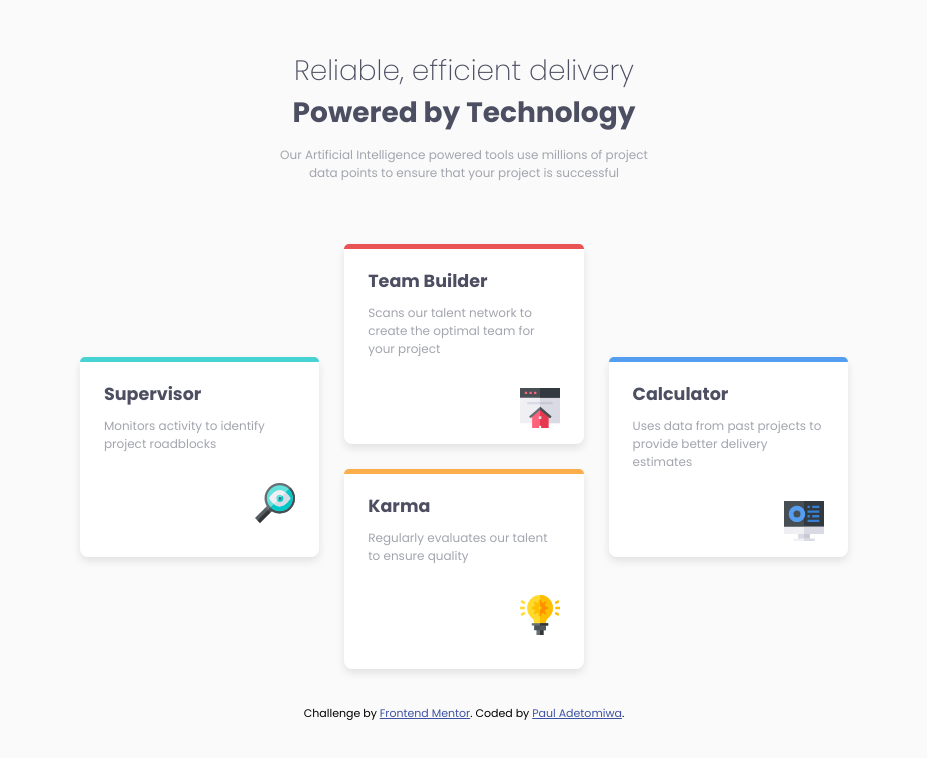
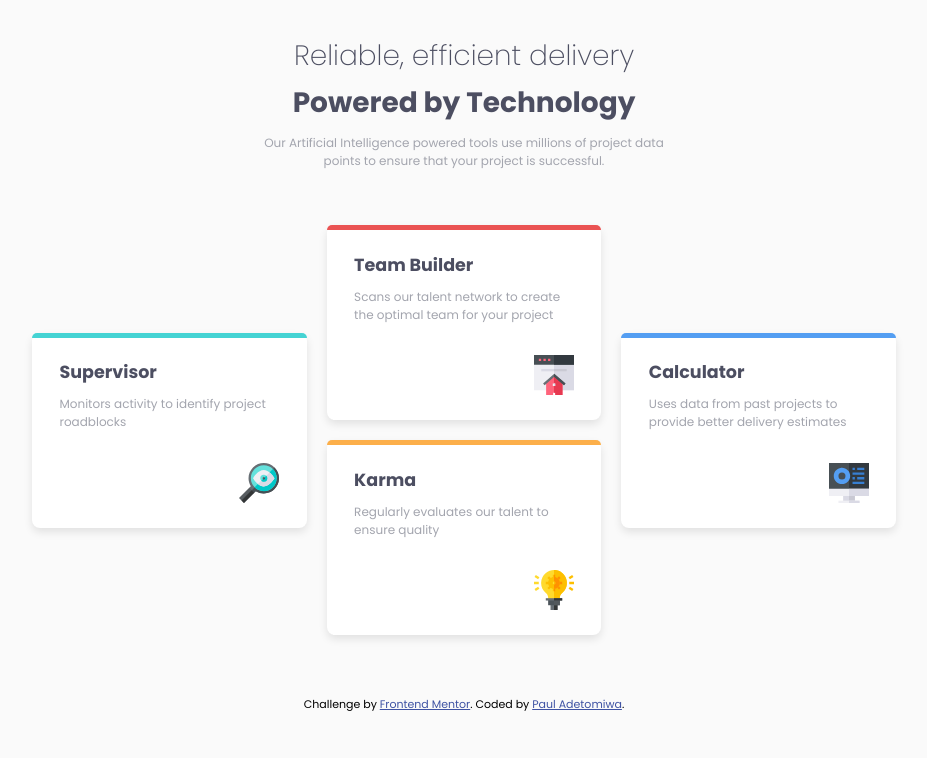
Before and after one commit to PaulAdetomiwa/four-card-feature, a plain HTML site: page index.html in a window 1280 px wide. Shown: the whole page, without its empty margins (176-1103 px from the left). Drawn offline with Linux system fonts and the light colour scheme.

Commit message:
modified:   README.md modified:   index.html

```diff
--- a/index.html
+++ b/index.html
@@ -2,7 +2,7 @@
 <html lang="en">
 <head>
   <meta charset="UTF-8">
-  <meta name="viewport" content="width=device-width, initial-scale=1.0"> <!-- displays site properly based on user's device -->
+  <meta name="viewport" content="width=device-width, initial-scale=1.0">
 
   <link href="https://fonts.googleapis.com/css2?family=Poppins:wght@100;200;300;400;500;600;700;800;900&display=swap" rel="stylesheet">
 
@@ -10,7 +10,6 @@
 
   <title>Frontend Mentor | Four card feature section</title>
 
-  <!-- Feel free to remove these styles or customise in your own stylesheet 👍 -->
   <style>
     .attribution {
       font-size: 11px;
@@ -24,11 +23,12 @@
     body {
       font-family: 'Poppins', sans-serif;
       font-size: 15px;
-      height: 100vh;
+      height: auto;
       margin: 0;
       background-color: hsl(0, 0%, 98%);
+      display: flex;
       justify-content: center;
-      align-items: center;
+      align-items: flex-start;
     }
 
     .main {
@@ -37,113 +37,87 @@
       gap: 20px;
       justify-content: center;
       align-items: center;
-      margin-top: 50px;
+      margin-top: 30px;
+      width: 90%;
+      max-width: 1200px;
     }
 
-    .main header {
-      gap: 0;
+    header {
       text-align: center;
-      width: 36%;
-      margin: 0 32% 0 32%;
-      display: flex;
-      flex-direction: column;
-      justify-items: center;
-      align-items: center;
+      width: 100%;
+      margin-bottom: 20px;
     }
 
-    .main header h2 {
+    header h2 {
       color: hsl(234, 12%, 34%);
       font-size: 28px;
       font-weight: 200;
-      margin: 0;
+      width: 50%;
+      margin: 5px auto;
     }
 
-    .main header h1 {
+    header h1 {
       color: hsl(234, 12%, 34%);
       font-size: 28px;
-      margin: 0;
+      width: 50%;
+      margin: 5px auto;
     }
 
-    .main header p {
+    header p {
       color: hsl(229, 6%, 66%);
-      width: 80%;
+      width: 35%;
       font-size: 12px;
-      justify-self: center;
+      margin: 10px auto;
     }
 
     .container {
-      height: 400px;
-      padding: 30px 50px;
       display: grid;
       grid-template-columns: repeat(3, 1fr);
-      gap: 25px;
-      width: 60%;
+      gap: 20px;
+      width: 75%;
+      padding: 5px 30px 30px 30px;
     }
 
     .card {
       background-color: white;
-      margin: 0;
       box-shadow: 0 4px 8px rgba(0, 0, 0, 0.1);
       border-radius: 8px;
       display: flex;
       flex-direction: column;
-      height: 200px;
+      height: 180px;
       position: relative;
+      padding-bottom: 15px;
     }
 
-    .bar1 {
-      background-color: hsl(180, 62%, 55%);
-      height: 5px;
-      padding: 0;
-      margin: 0;
-      border-radius: 8px 8px 0 0;
+    .columns:nth-child(1) {
+      grid-column: 1 / 2;
+      grid-row: 1 / 2;
+      align-content: center;
     }
 
-    .bar2 {
-      background-color: hsl(0, 78%, 62%);
-      height: 5px;
-      padding: 0;
-      margin: 0;
-      border-radius: 8px 8px 0 0;
-    }
-
-    .bar3 {
-      background-color: hsl(34, 97%, 64%);
-      height: 5px;
-      padding: 0;
-      margin: 0;
-      border-radius: 8px 8px 0 0;
-    }
-
-    .bar4 {
-      background-color: hsl(212, 86%, 64%);
-      height: 5px;
-      padding: 0;
-      margin: 0;
-      border-radius: 8px 8px 0 0;
-    }
-
-    .first {
-      grid-column: 1 / 2;
-      grid-row: 1 / 2;
-      align-self: center;
-      justify-items: center;
-    }
-
-    .second {
+    .columns:nth-child(2) {
       grid-column: 2 / 3;
       grid-row: 1 / 2;
       display: flex;
       flex-direction: column;
-      gap: 25px;
+      gap: 20px;
     }
 
-    .third {
+    .columns:nth-child(3) {
       grid-column: 3 / 4;
       grid-row: 1 / 2;
-      align-self: center;
-      justify-self: center;
+      align-content: center;
     }
+
+    .bar1, .bar2, .bar3, .bar4 {
+      height: 5px;
+      border-radius: 8px 8px 0 0;
+    }
+
+    .bar1 { background-color: hsl(180, 62%, 55%); }
+    .bar2 { background-color: hsl(0, 78%, 62%); }
+    .bar3 { background-color: hsl(34, 97%, 64%); }
+    .bar4 { background-color: hsl(212, 86%, 64%); }
 
     .card h3 {
       width: 80%;
@@ -153,7 +127,7 @@
 
     .card span {
       width: 80%;
-      margin-left: 10%;
+      margin: 0 10% 10px 10%;
       font-size: 12px;
       color: hsl(229, 6%, 66%);
     }
@@ -161,9 +135,8 @@
     .img-cntr {
       width: 80%;
       height: 50px;
-      align-items: center;
       align-self: center;
-      margin-top: 30px;
+      margin-top: auto;
     }
 
     .img-cntr img {
@@ -172,6 +145,32 @@
       float: right;
     }
 
+    @media (max-width: 768px) {
+      body {
+        font-size: 13px;
+      }
+
+      .main {
+        width: 90%;
+        padding-top: 20px;
+      }
+
+      .container {
+        display: flex;
+        flex-direction: column;
+        padding: 15px;
+        width: 90%;
+      }
+
+      header h2, header h1 {
+        font-size: 20px;
+        width: 90%;
+      }
+
+      header p {
+        width: 90%;
+      }
+    }
   </style>
 </head>
 <body>
@@ -179,13 +178,11 @@
     <header>
       <h2>Reliable, efficient delivery</h2>
       <h1>Powered by Technology</h1>
-
-      <p>Our Artificial Intelligence powered tools use millions of project data points
-      to ensure that your project is successful</p>
+      <p>Our Artificial Intelligence powered tools use millions of project data points to ensure that your project is successful.</p>
     </header>
 
     <div class="container">
-    <div class="first">
+      <div class="columns">
         <div class="card">
           <div class="bar1"></div>
           <h3>Supervisor</h3>
@@ -193,7 +190,7 @@
           <div class="img-cntr"><img src="./images/icon-supervisor.svg" alt="supervisor"></div>
         </div>
       </div>
-    <div class="second">
+      <div class="columns">
         <div class="card">
           <div class="bar2"></div>
           <h3>Team Builder</h3>
@@ -207,7 +204,7 @@
           <div class="img-cntr"><img src="./images/icon-karma.svg" alt="karma"></div>
         </div>
       </div>
-    <div class="third">
+      <div class="columns">
         <div class="card">
           <div class="bar4"></div>
           <h3>Calculator</h3>
```
Also changed, not shown: 1 other file. Lines whose indentation alone changed are shown as unchanged.
